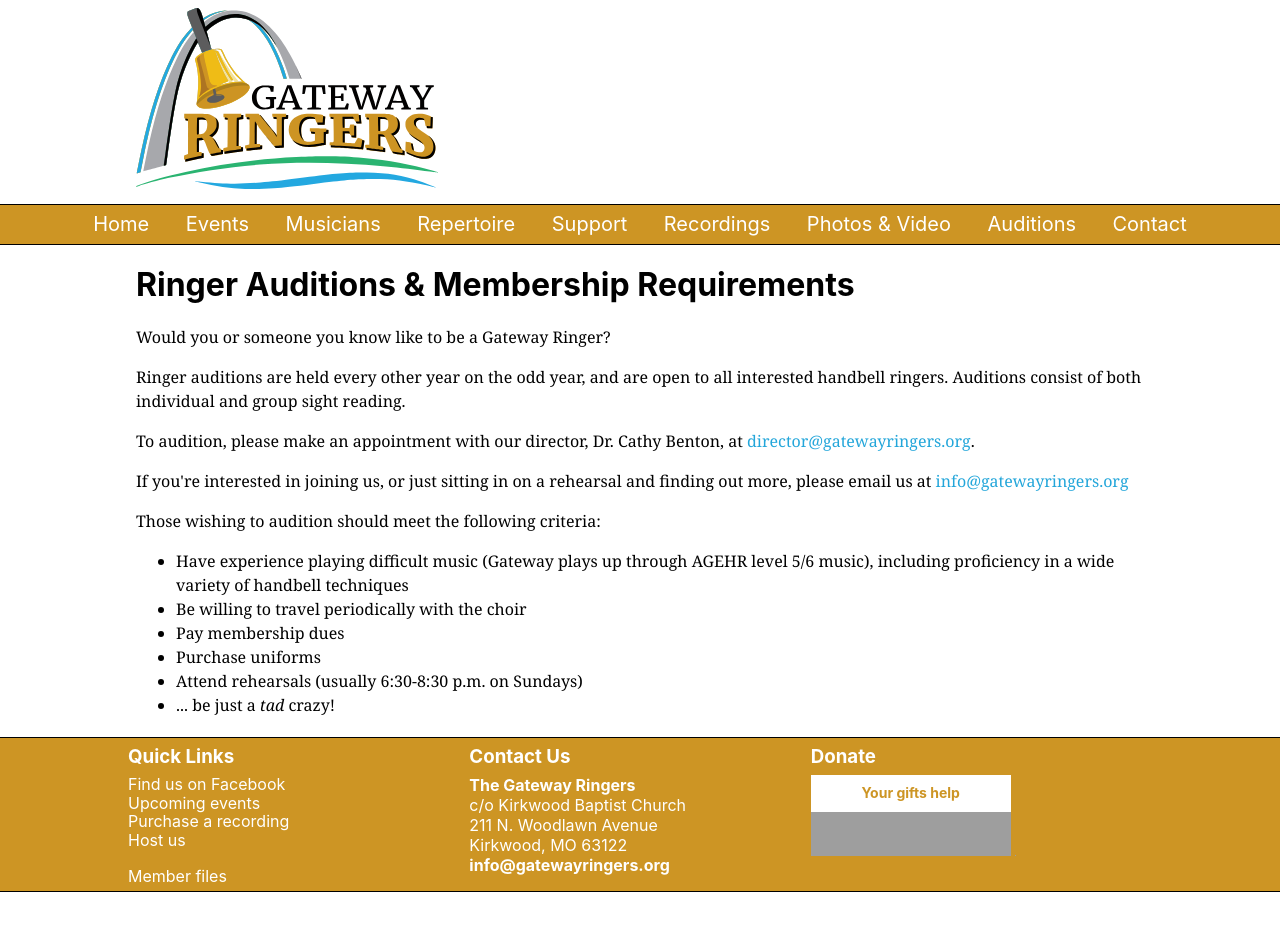
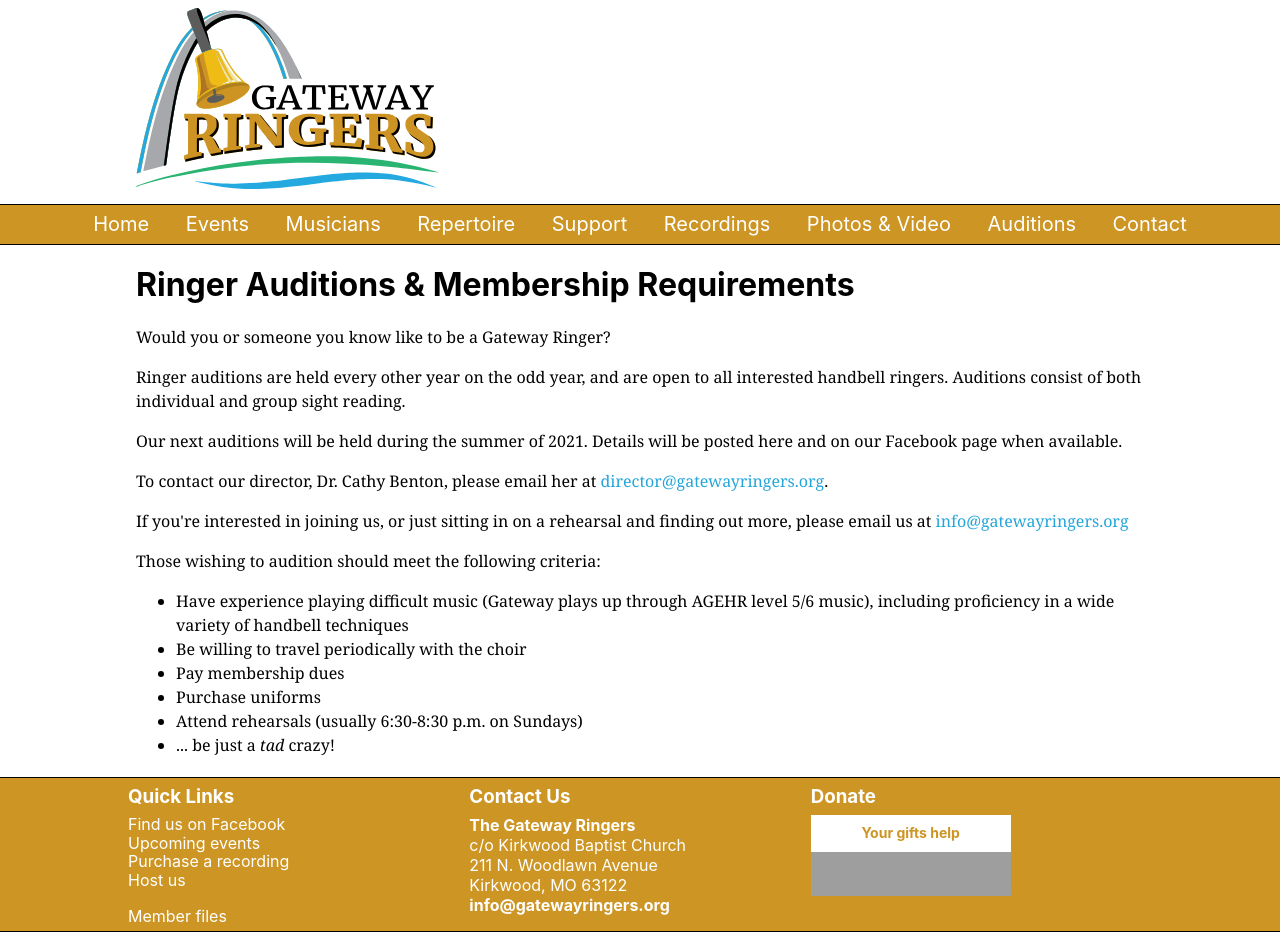
Before and after one commit to GatewayRingers/GatewayRingers.github.io, a Jekyll site: the page built from auditions.html, in a window 1280 px wide. Built offline with Jekyll 4.4.1, drawn with Linux system fonts in a browser that asks for light colours; nearby versions of some CDN libraries; before the commit the page ends 900 px from its top, so only the background shows below that; grey boxes are pictures that could not be loaded.

Commit message:
Update auditions.html

```diff
--- a/auditions.html
+++ b/auditions.html
@@ -10,8 +10,8 @@
 open to all interested handbell ringers. Auditions consist of
 both individual and group sight reading.</p>
 
-<p class="athelas lh-copy">To audition, please make
-an appointment with our director, Dr. Cathy Benton, at <a href="mailto:director@gatewayringers.org" class="link blue dim">
+<p class="athelas lh-copy">Our next auditions will be held during the summer of 2021. Details will be posted here and on our Facebook page when available.</p>
+<p class="athelas lh-copy">To contact our director, Dr. Cathy Benton, please email her at <a href="mailto:director@gatewayringers.org" class="link blue dim">
 director@gatewayringers.org</a>.
 </p>
 
```
